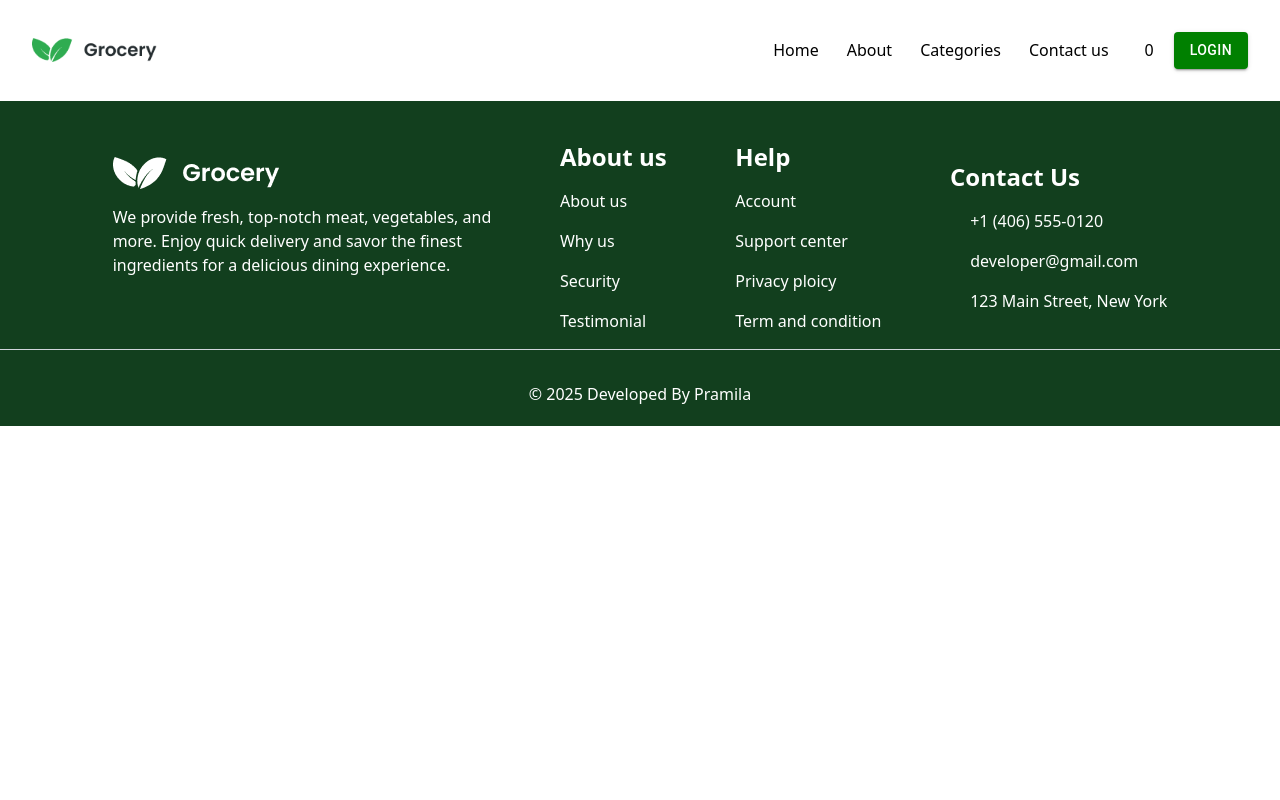
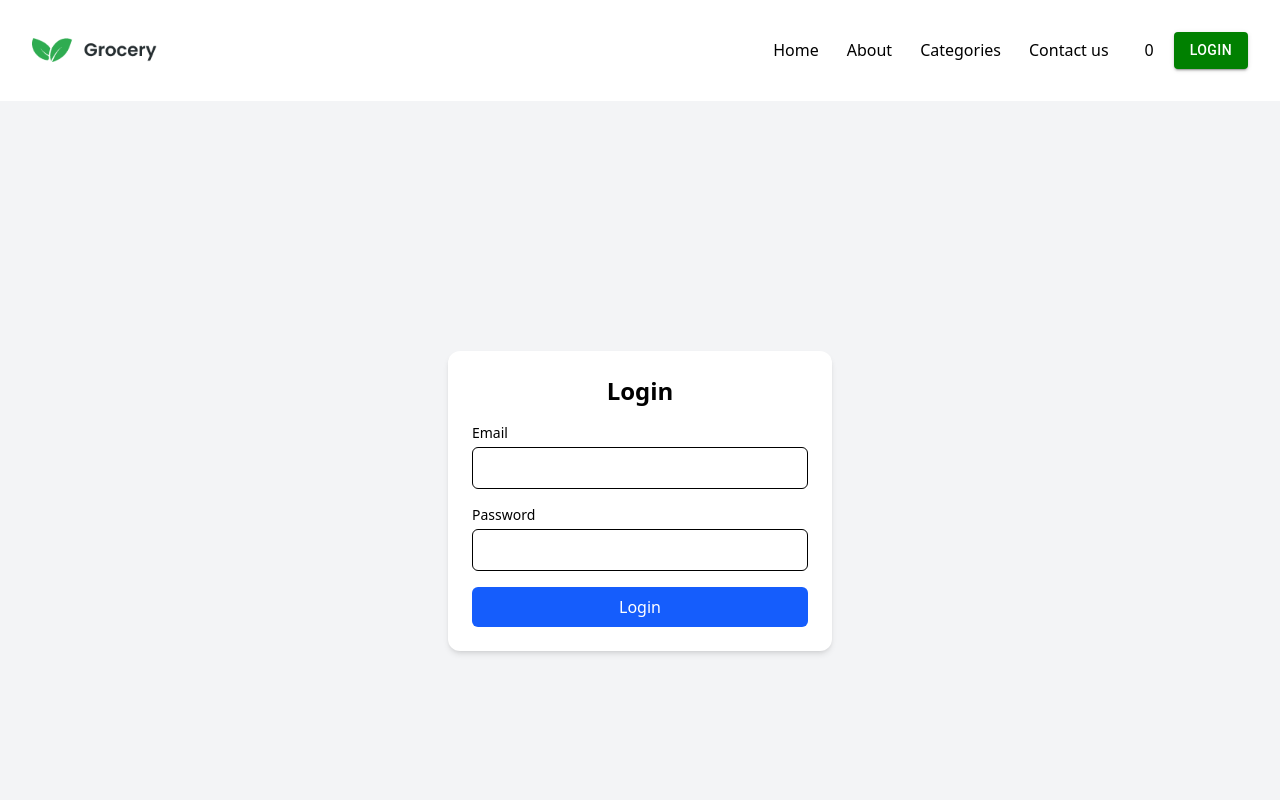
Before and after one commit to DevPrami/Grocerywebsite, a React (Vite) app: page /login in a window 1280 px wide. Shown: the top 800 px of the page. Built offline with nearby package versions, Linux system fonts and the light colour scheme; some icons are missing.

Commit message:
login form

```diff
--- a/src/App.jsx
+++ b/src/App.jsx
@@ -9,6 +9,7 @@ import Singlecatogry from './Singlecatogry/Singlecatogry';
 import { useState } from 'react';
 import Cart from './Cart/Cart'
 import Contact from './contact/Contact'
+import Login from './login/Login';
 
 
 
@@ -28,6 +29,9 @@ function App() {
         <Route path="/singlecatogry" element={<Singlecatogry  />} />
         <Route path="/Cart" element={<Cart  count={count} setCount={setCount} />} />
          <Route path="/contact" element={<Contact  />} />
+         <Route path="/login" element={<Login  />} />
+
+
 
     </Routes>
 
--- a/src/Header/Header.jsx
+++ b/src/Header/Header.jsx
@@ -15,7 +15,7 @@ export default function Header({count}) {
         <div className=" w-[80%] flex justify-end gap-5 items-center ">
           <div className="flex items-center"> <Menu/></div>
          <Link to="/Cart"><div><ShoppingCartIcon style={{ color: 'orange' }}/>{count.length}</div></Link>
-          <div ><Button   style={{ background: 'green' }} variant="contained">Login</Button></div>
+          <Link to  ="/login"><div ><Button   style={{ background: 'green' }} variant="contained">Login</Button></div></Link>
         </div>
       </div>
     </>
--- a/src/contact/Contact.jsx
+++ b/src/contact/Contact.jsx
@@ -11,8 +11,11 @@ export default function Contact() {
 
    const onSubmit = (data) => {
     console.log("Form Data:", data);
+    alert("Your Form is submitting")
      reset();
+
   };
+
 
   return (
     <>
--- /dev/null
+++ b/src/login/Login.jsx
@@ -0,0 +1,66 @@
+import React from 'react';
+import { useForm } from 'react-hook-form';
+
+export default function LoginForm() {
+  const {
+    register,
+    handleSubmit,
+    formState: { errors, isSubmitSuccessful },
+    reset,
+  } = useForm();
+
+  const onSubmit = (data) => {
+    console.log("Login Data:", data);
+    reset(); // clear form after submit
+  };
+
+  return (
+    <div className="min-h-screen flex items-center justify-center bg-gray-100">
+      <form
+        onSubmit={handleSubmit(onSubmit)}
+        className="bg-white p-6 rounded-xl shadow-md w-full max-w-sm space-y-4"
+      >
+        <h2 className="text-2xl font-bold text-center">Login</h2>
+
+        {/* Email */}
+        <div>
+          <label className="block text-sm font-medium">Email</label>
+          <input
+            type="email"
+            {...register('email', {
+              required: 'Email is required',
+              pattern: {
+                value: /^\S+@\S+$/i,
+                message: 'Invalid email format',
+              },
+            })}
+            className="w-full mt-1 p-2 border rounded-md"
+          />
+          {errors.email && <p className="text-red-500 text-sm">{errors.email.message}</p>}
+        </div>
+
+        {/* Password */}
+        <div>
+          <label className="block text-sm font-medium">Password</label>
+          <input
+            type="password"
+            {...register('password', { required: 'Password is required' })}
+            className="w-full mt-1 p-2 border rounded-md"
+          />
+          {errors.password && <p className="text-red-500 text-sm">{errors.password.message}</p>}
+        </div>
+
+        <button
+          type="submit"
+          className="w-full bg-blue-600 hover:bg-blue-700 text-white py-2 rounded-md"
+        >
+          Login
+        </button>
+
+        {isSubmitSuccessful && (
+          <p className="text-green-600 text-center">Login successful!</p>
+        )}
+      </form>
+    </div>
+  );
+}
```
